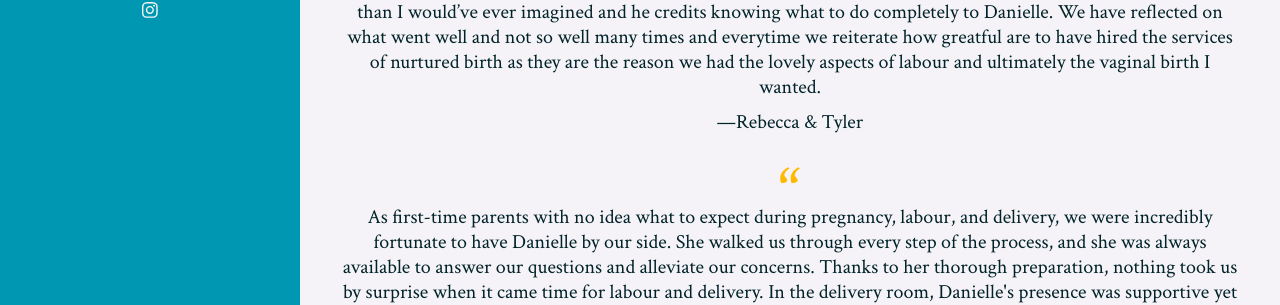
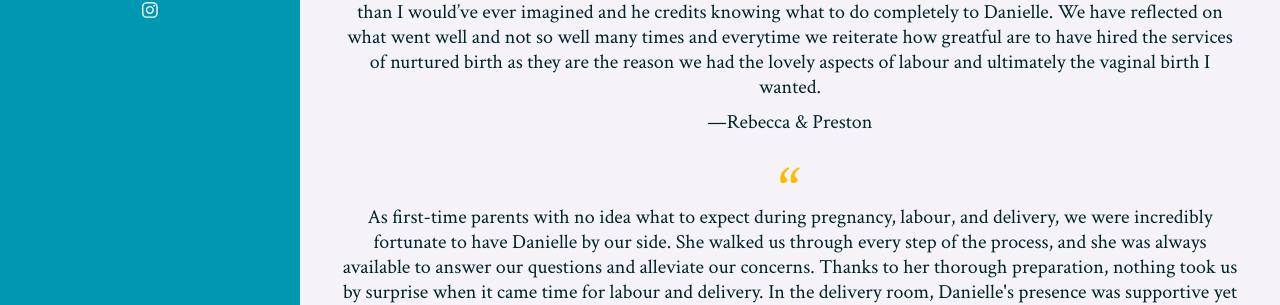
Before and after one commit to mch3rry/mypage, a Jekyll site: the page built from testimonials.md, in a window 1280 px wide and 900 px high. Shown: the part 392-697 px from the top of the window. Built offline with Jekyll 4.4.1, drawn with Linux system fonts in a browser that asks for light colours.

Commit message:
Update testimonials.md

```diff
--- a/testimonials.md
+++ b/testimonials.md
@@ -12,7 +12,7 @@ blockquote
   </style>
 <blockquote cite="https://g.co/kgs/m6QC8BU">
   <p>As a nurse with nearly 20 years ER experience I wanted an evidence based approach to labour & delivery, and as much support as possible preparing for labour and delivery in my final month. The knowledge Danielle gave us better prepared us to advocate for less medicalizarion at several points throughout the induction and delivery process. We declined to have ROM when the OB team request several days prior to delivery, we declined the immediate use of epidural as encouraged at triage and we likely would have had a cesarean outcome due to these interventions and the team offering at the end of delivery!! Danielle provided the knowledge and research, then allowed us to make our own decisions, only when asked did she give us her recommendations. Her knowledge, skills and tools provided pain relief, calmness and  a holistic approach to labour. My husband was more supportive than I would’ve ever imagined and he credits knowing what to do completely to Danielle. We have reflected on what went well and not so well many times and everytime we reiterate how greatful are to have hired the services of nurtured birth as they are the reason we had the lovely aspects of labour and ultimately the vaginal birth I wanted.</p>
-  <footer>—Rebecca & Tyler</footer>
+  <footer>—Rebecca & Preston</footer>
 </blockquote>
 
 
```
